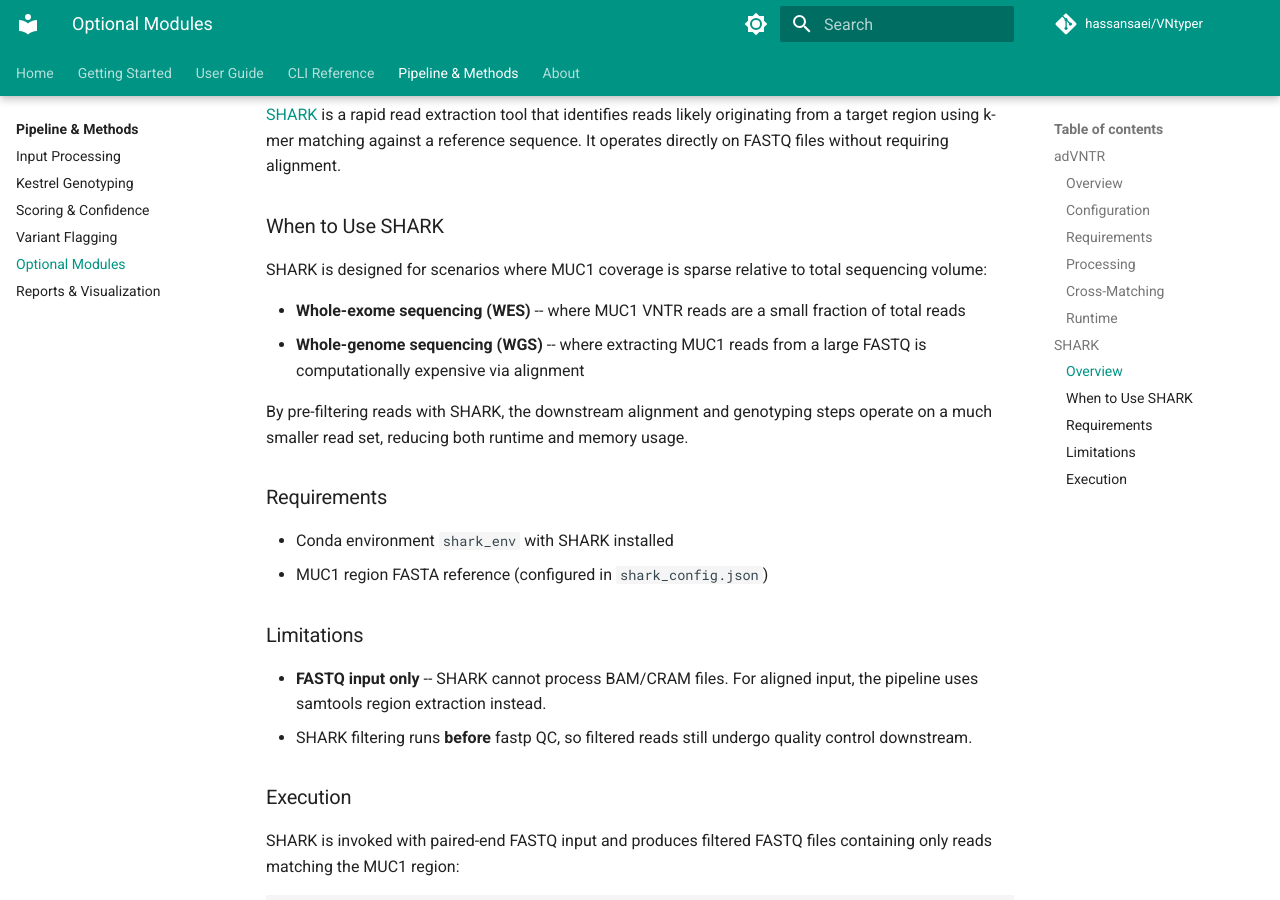
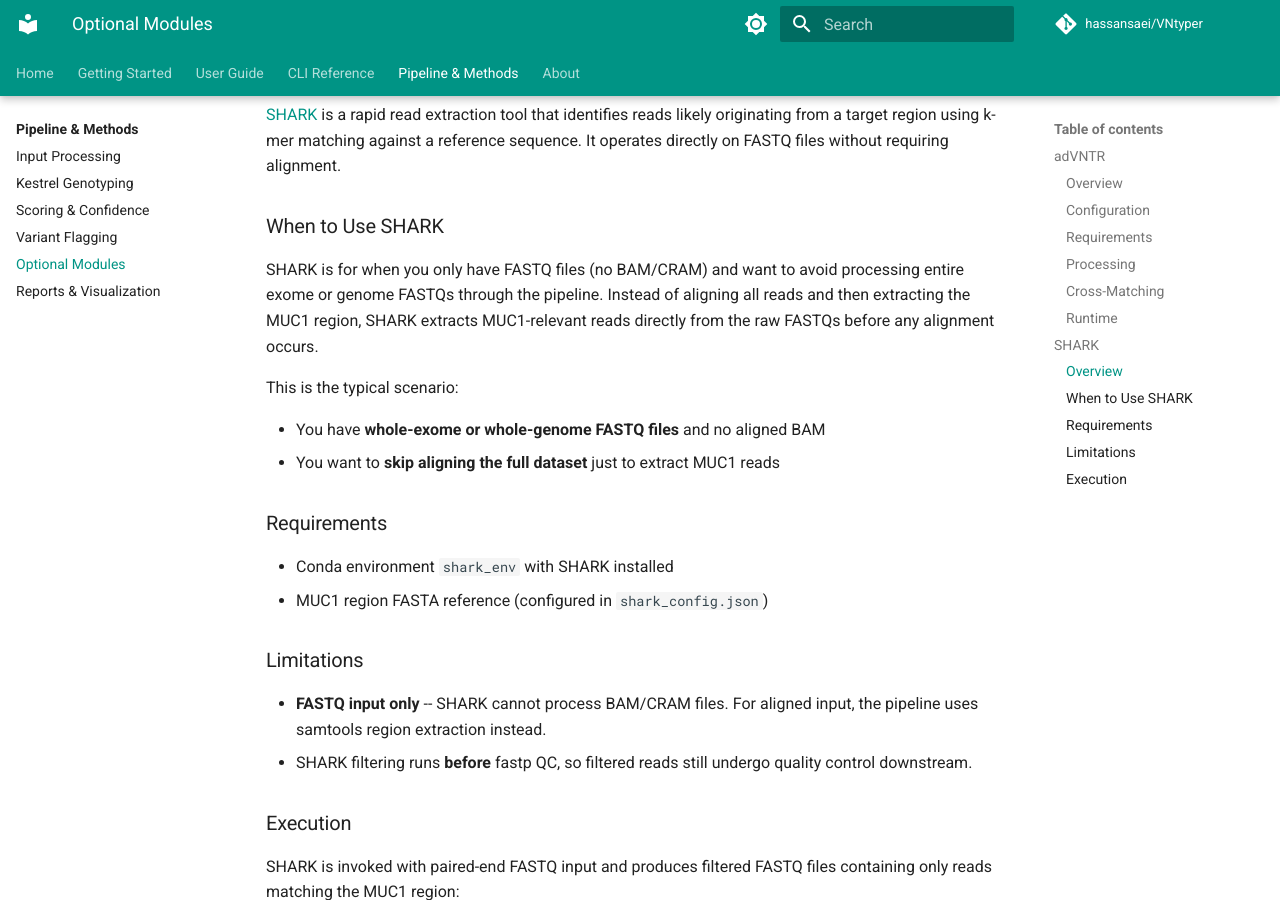
Before and after one commit to hassansaei/VNtyper, an MkDocs documentation site: the page built from docs/pipeline/optional-modules.md, in a window 1280 px wide and 900 px high, scrolled down 2061 px. Built offline with MkDocs 1.6.1 and Material for MkDocs 9.7.7, drawn with Linux system fonts in a browser that asks for light colours; comment, search, counter and statistics services are not loaded.

Commit message:
docs: fix SHARK module description
SHARK is for when you only have FASTQs and want to skip aligning the
full exome/genome dataset — not a generic performance optimization.

```diff
--- a/docs/pipeline/optional-modules.md
+++ b/docs/pipeline/optional-modules.md
@@ -60,12 +60,12 @@ adVNTR genotyping typically requires approximately 9 minutes per sample, signifi
 
 ### When to Use SHARK
 
-SHARK is designed for scenarios where MUC1 coverage is sparse relative to total sequencing volume:
+SHARK is for when you only have FASTQ files (no BAM/CRAM) and want to avoid processing entire exome or genome FASTQs through the pipeline. Instead of aligning all reads and then extracting the MUC1 region, SHARK extracts MUC1-relevant reads directly from the raw FASTQs before any alignment occurs.
 
-- **Whole-exome sequencing (WES)** -- where MUC1 VNTR reads are a small fraction of total reads
-- **Whole-genome sequencing (WGS)** -- where extracting MUC1 reads from a large FASTQ is computationally expensive via alignment
+This is the typical scenario:
 
-By pre-filtering reads with SHARK, the downstream alignment and genotyping steps operate on a much smaller read set, reducing both runtime and memory usage.
+- You have **whole-exome or whole-genome FASTQ files** and no aligned BAM
+- You want to **skip aligning the full dataset** just to extract MUC1 reads
 
 ### Requirements
 
```
